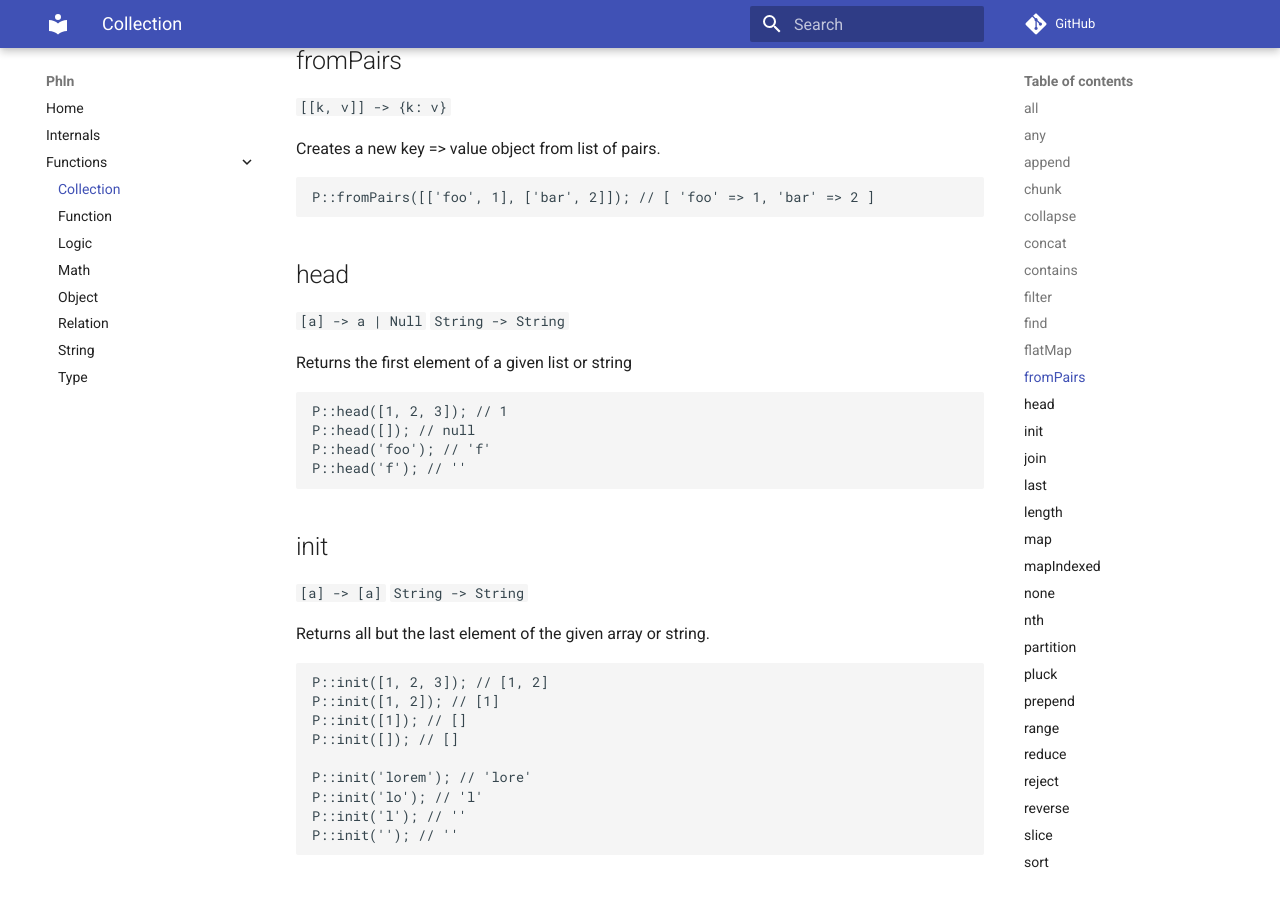
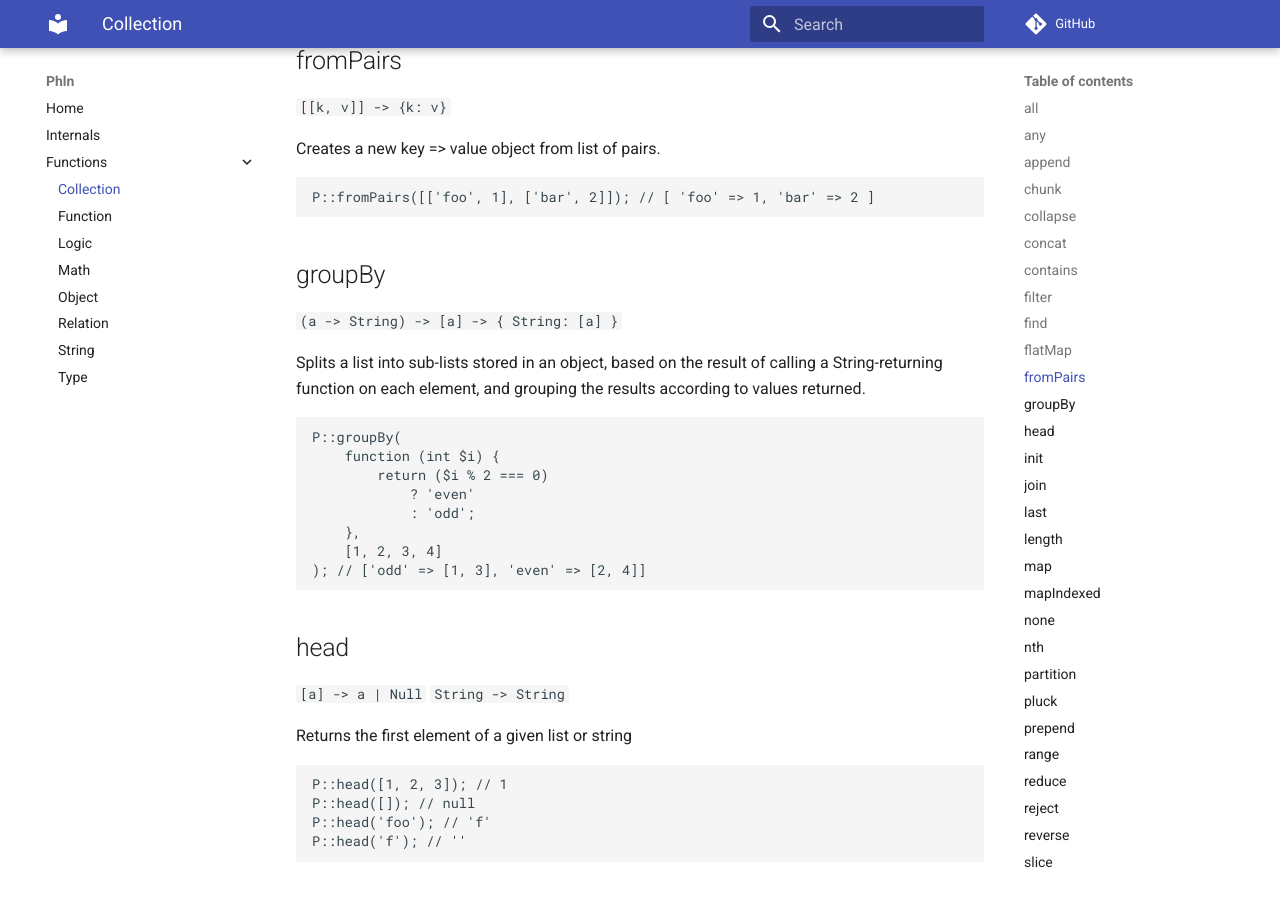
Before and after one commit to baethon/phln, an MkDocs documentation site: the page built from docs/functions/collection.md, in a window 1280 px wide and 900 px high, scrolled down 2611 px. Built offline with MkDocs 1.6.1 and Material for MkDocs 9.7.7, drawn with Linux system fonts in a browser that asks for light colours; comment, search, counter and statistics services are not loaded.

Commit message:
Compile bundle

````diff
--- a/docs/functions/collection.md
+++ b/docs/functions/collection.md
@@ -131,6 +131,24 @@ Creates a new key => value object from list of pairs.
 
 ```php
 P::fromPairs([['foo', 1], ['bar', 2]]); // [ 'foo' => 1, 'bar' => 2 ]
+```
+
+## groupBy
+`(a -> String) -> [a] -> { String: [a] }`
+
+Splits a list into sub-lists stored in an object, based on the result of calling a String-returning function on each element, and grouping the results according to values returned.
+
+
+
+```php
+P::groupBy(
+    function (int $i) {
+        return ($i % 2 === 0)
+            ? 'even'
+            : 'odd';
+    },
+    [1, 2, 3, 4]
+); // ['odd' => [1, 3], 'even' => [2, 4]]
 ```
 
 ## head
````
Also changed, not shown: CHANGELOG.md (+5 -0 lines), 1 other file.
